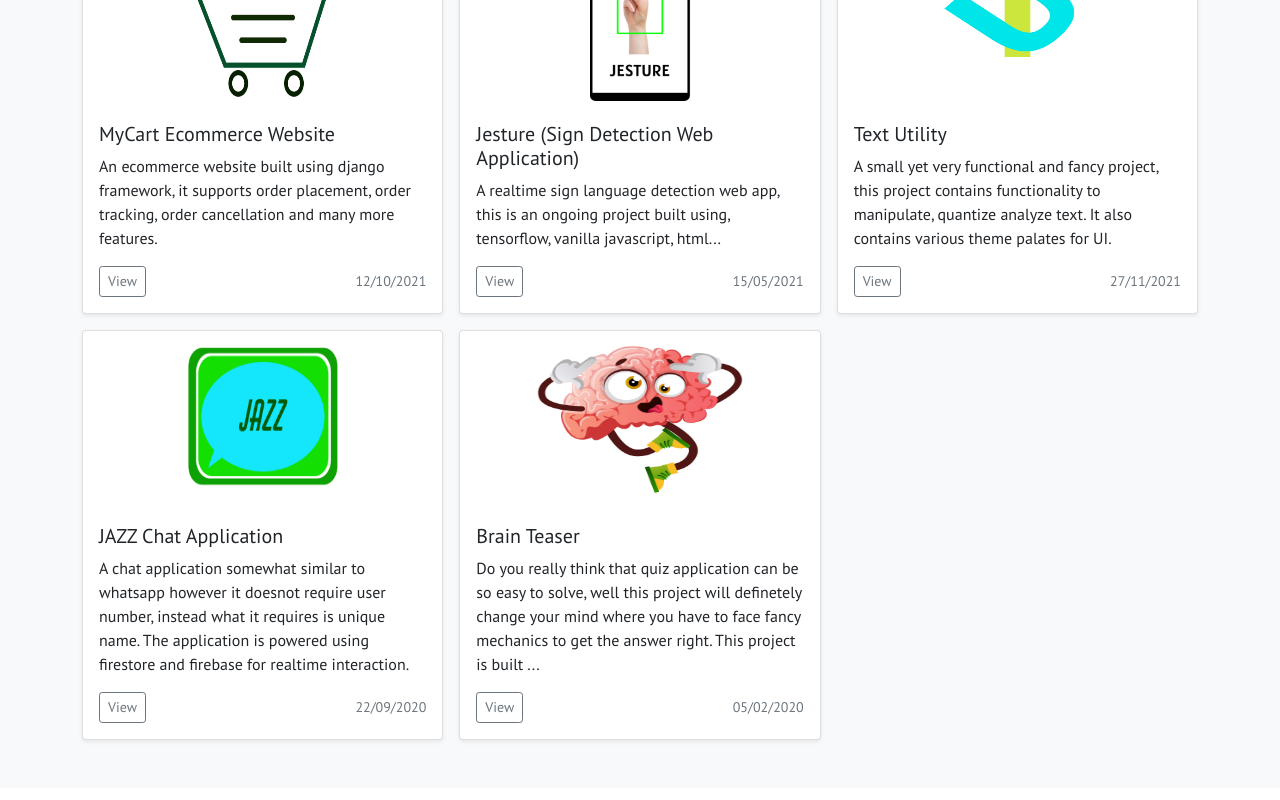
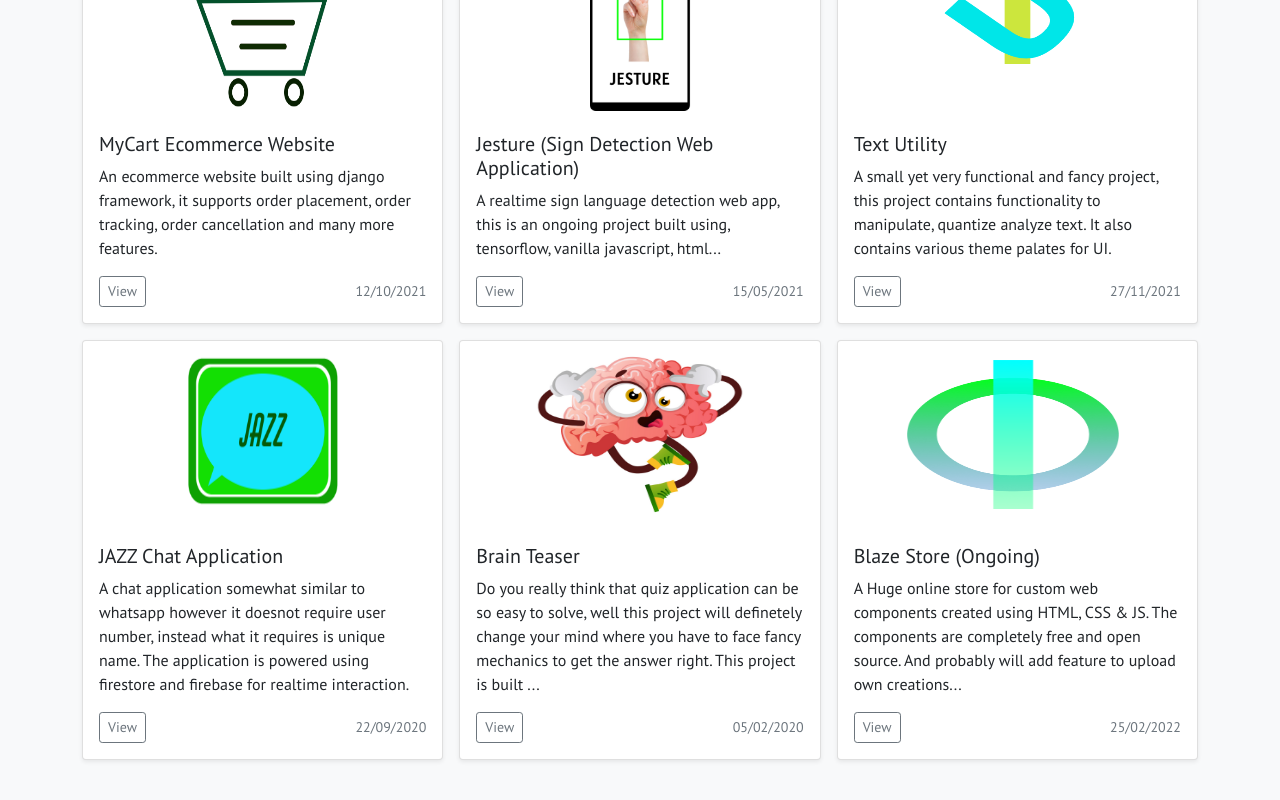
Before and after one commit to Blazexsam27/Portfolio, a React (Create React App) app: page /projects in a window 1280 px wide. Shown: the part 582-1382 px from the top of the page. Built offline with nearby package versions, Linux system fonts and the light colour scheme.

Commit message:
Updated project details and new blog

```diff
--- a/src/components/Blog.js
+++ b/src/components/Blog.js
@@ -19,6 +19,7 @@ export default function Blog() {
           </div>
         </div>
 
+        {/* BLOG 1 */}
         <div className="row mb-2">
           <div className="col-md-6">
             <div className="row g-0 border rounded overflow-hidden flex-md-row mb-4 shadow-sm h-md-250 position-relative">
@@ -45,6 +46,8 @@ export default function Blog() {
               </div>
             </div>
           </div>
+          {/* BLOG 2 */}
+
           <div className="col-md-6">
             <div className="row g-0 border rounded overflow-hidden flex-md-row mb-4 shadow-sm h-md-250 position-relative">
               <div className="col p-4 d-flex flex-column position-static">
@@ -70,6 +73,31 @@ export default function Blog() {
               </div>
             </div>
           </div>
+
+          {/* BLOG 3 */}
+          <div className="col-md-6">
+            <div className="row g-0 border rounded overflow-hidden flex-md-row mb-4 shadow-sm h-md-250 position-relative">
+              <div className="col p-4 d-flex flex-column position-static">
+                <strong className="d-inline-block mb-2 text-success">
+                  Tutorial
+                </strong>
+                <h3 className="mb-0">Setup Web Socket (NODE.JS)</h3>
+                <div className="mb-1 text-muted">26/02/2022</div>
+                <p className="mb-auto">
+                  One of the must known feature of nodejs, to set up a web
+                  socket for realtime client server communication, it is very
+                  simple ...
+                </p>
+                <a
+                  target="_blank"
+                  href="https://www.linkedin.com/pulse/set-up-web-socket-nodejs-sanju-raj/"
+                  className="stretched-link"
+                >
+                  Continue reading
+                </a>
+              </div>
+            </div>
+          </div>
         </div>
       </div>
     </>
--- a/src/components/Projects.js
+++ b/src/components/Projects.js
@@ -3,6 +3,7 @@ import { Link } from "react-router-dom";
 import mycart_logo from "./assets/images/mycart_logo.png";
 import text_utils from "./assets/images/text_utils.png";
 import brain_teaser from "./assets/images/brain_teaser.png";
+import blaze_store from "./assets/images/blaze-store.png";
 import jazz_chat from "./assets/images/jazz_chat.png";
 import jesture from "./assets/images/jesture.png";
 import "./styles/projects.css";
@@ -179,6 +180,36 @@ export default function Projects() {
               </div>
             </div>
             {/* Project 6 */}
+
+            <div className="col">
+              <div className="card shadow-sm">
+                <div className="cardImageContainer">
+                  <img src={blaze_store} alt="" className="cardImageView" />
+                </div>
+                <div className="card-body">
+                  <h5>Blaze Store (Ongoing)</h5>
+                  <p className="card-text">
+                    A Huge online store for custom web components created using
+                    HTML, CSS & JS. The components are completely free and open
+                    source. And probably will add feature to upload own
+                    creations...
+                  </p>
+                  <div className="d-flex justify-content-between align-items-center">
+                    <div className="btn-group">
+                      <Link to="//github.com/Blazexsam27/blaze-store/tree/master">
+                        <button
+                          type="button"
+                          className="btn btn-sm btn-outline-secondary"
+                        >
+                          View
+                        </button>
+                      </Link>
+                    </div>
+                    <small className="text-muted">25/02/2022</small>
+                  </div>
+                </div>
+              </div>
+            </div>
           </div>
         </div>
       </div>
--- a/src/components/styles/projects.css
+++ b/src/components/styles/projects.css
@@ -8,5 +8,5 @@
 
 .cardImageView {
   width: 220px;
-  height: 167px;
+  height: 177px;
 }
```
Also changed, not shown: src/components/assets/images/blaze-store.png (added).
